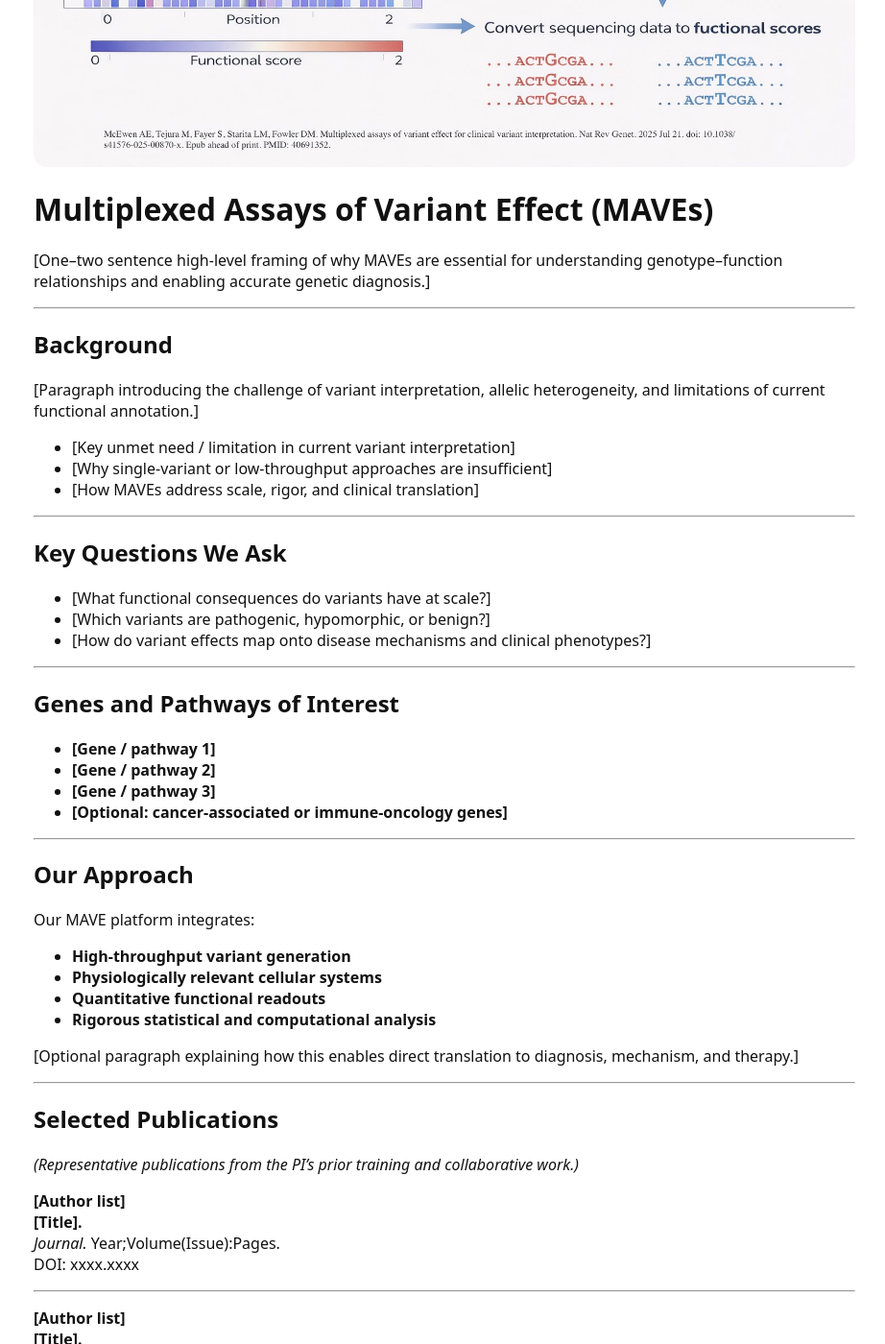
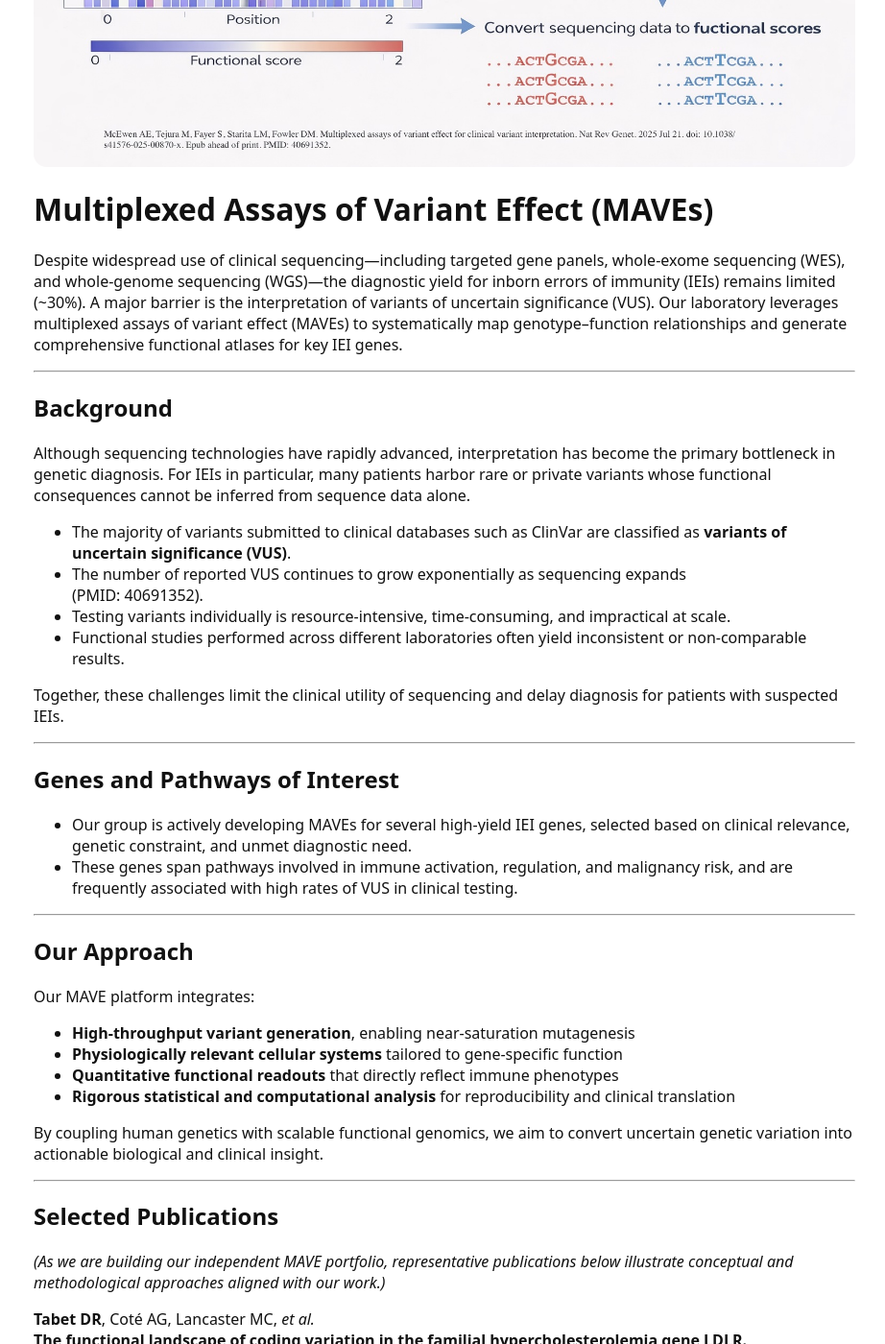
Before and after one commit to ruiyanggenetics/ghilab, a Jekyll site: the page built from research/maves.md, in a window 1280 px wide and 1400 px high, scrolled down 490 px. Shown: the whole window at 96% size, without its empty margins (325-1247 px from the left). Built offline with Jekyll 4.4.1, drawn with Linux system fonts in a browser that asks for light colours; some of the changed text lies outside the part shown.

Commit message:
Update maves.md

```diff
--- a/research/maves.md
+++ b/research/maves.md
@@ -11,37 +11,41 @@ permalink: /research/maves/
 # Multiplexed Assays of Variant Effect (MAVEs)
 
 <p class="page-intro">
-[One–two sentence high-level framing of why MAVEs are essential for understanding
-genotype–function relationships and enabling accurate genetic diagnosis.]
+Despite widespread use of clinical sequencing—including targeted gene panels, whole-exome
+sequencing (WES), and whole-genome sequencing (WGS)—the diagnostic yield for inborn errors
+of immunity (IEIs) remains limited (~30%). A major barrier is the interpretation of variants
+of uncertain significance (VUS). Our laboratory leverages multiplexed assays of variant effect
+(MAVEs) to systematically map genotype–function relationships and generate comprehensive
+functional atlases for key IEI genes.
 </p>
 
 ---
 
 ## Background
 
-[Paragraph introducing the challenge of variant interpretation, allelic heterogeneity,
-and limitations of current functional annotation.]
+Although sequencing technologies have rapidly advanced, interpretation has become the
+primary bottleneck in genetic diagnosis. For IEIs in particular, many patients harbor rare
+or private variants whose functional consequences cannot be inferred from sequence data alone.
 
-- [Key unmet need / limitation in current variant interpretation]
-- [Why single-variant or low-throughput approaches are insufficient]
-- [How MAVEs address scale, rigor, and clinical translation]
+- The majority of variants submitted to clinical databases such as ClinVar are classified as
+  **variants of uncertain significance (VUS)**.
+- The number of reported VUS continues to grow exponentially as sequencing expands
+  (<a href="https://pubmed.ncbi.nlm.nih.gov/40691352/" target="_blank">PMID: 40691352</a>).
+- Testing variants individually is resource-intensive, time-consuming, and impractical at scale.
+- Functional studies performed across different laboratories often yield inconsistent or
+  non-comparable results.
 
----
-
-## Key Questions We Ask
-
-- [What functional consequences do variants have at scale?]
-- [Which variants are pathogenic, hypomorphic, or benign?]
-- [How do variant effects map onto disease mechanisms and clinical phenotypes?]
+Together, these challenges limit the clinical utility of sequencing and delay diagnosis
+for patients with suspected IEIs.
 
 ---
 
 ## Genes and Pathways of Interest
 
-- **[Gene / pathway 1]**
-- **[Gene / pathway 2]**
-- **[Gene / pathway 3]**
-- **[Optional: cancer-associated or immune-oncology genes]**
+- Our group is actively developing MAVEs for several high-yield IEI genes, selected based on
+  clinical relevance, genetic constraint, and unmet diagnostic need.
+- These genes span pathways involved in immune activation, regulation, and malignancy risk,
+  and are frequently associated with high rates of VUS in clinical testing.
 
 ---
 
@@ -49,30 +53,35 @@ and limitations of current functional annotation.]
 
 Our MAVE platform integrates:
 
-- **High-throughput variant generation**
-- **Physiologically relevant cellular systems**
-- **Quantitative functional readouts**
-- **Rigorous statistical and computational analysis**
+- **High-throughput variant generation**, enabling near-saturation mutagenesis
+- **Physiologically relevant cellular systems** tailored to gene-specific function
+- **Quantitative functional readouts** that directly reflect immune phenotypes
+- **Rigorous statistical and computational analysis** for reproducibility and clinical translation
 
-[Optional paragraph explaining how this enables direct translation to diagnosis,
-mechanism, and therapy.]
+By coupling human genetics with scalable functional genomics, we aim to convert uncertain
+genetic variation into actionable biological and clinical insight.
 
 ---
 
 ## Selected Publications
-*(Representative publications from the PI’s prior training and collaborative work.)*
+*(As we are building our independent MAVE portfolio, representative publications below illustrate
+conceptual and methodological approaches aligned with our work.)*
 
-**[Author list]**
-**[Title].**
-*Journal.* Year;Volume(Issue):Pages.
-DOI: [xxxx.xxxx](https://doi.org/xxxx.xxxx)
+**Tabet DR**, Coté AG, Lancaster MC, *et al.*
+**The functional landscape of coding variation in the familial hypercholesterolemia gene LDLR.**
+*Science.* 2025;eady7186.
+<a href="https://www.science.org/doi/10.1126/science.ady7186" target="_blank">
+https://doi.org/10.1126/science.ady7186
+</a>
 
 ---
 
-**[Author list]**
-**[Title].**
-*Journal.* Year;Volume(Issue):Pages.
-DOI: [xxxx.xxxx](https://doi.org/xxxx.xxxx)
+**Walsh ZH**, Frangieh CJ, Kothapalli N, *et al.*
+**Scalable generation and functional classification of genetic variants in inborn errors of immunity.**
+*Cell.* 2025;188(18):4861–4879.e27.
+<a href="https://doi.org/10.1016/j.cell.2025.05.037" target="_blank">
+https://doi.org/10.1016/j.cell.2025.05.037
+</a>
 
 ---
 
```
